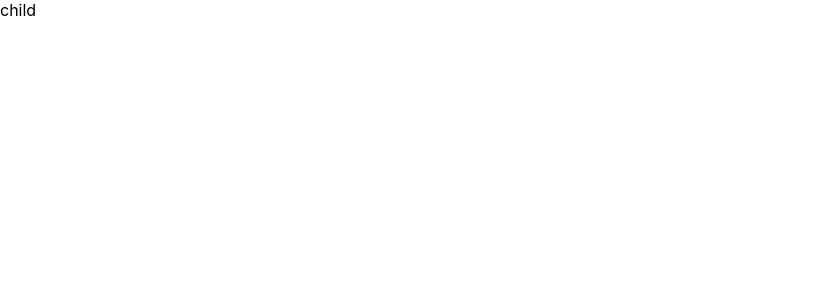
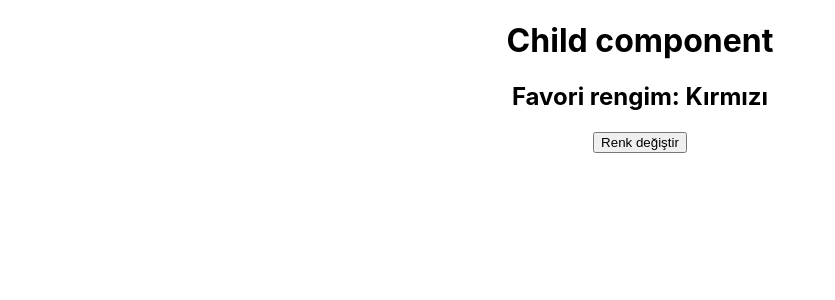
Before and after one commit to gohugotr/reactjs-15-saat, a React (Create React App) app: page / in a window 1280 px wide. Shown: the top 300 px of the page, without its empty margins (0-835 px from the left). Built offline with nearby package versions, Linux system fonts and the light colour scheme; the HTML template or start-up script is replaced by a standard one.

Commit message:
componentWillReceiveProps commit edildi.

```diff
--- a/src/App.js
+++ b/src/App.js
@@ -7,6 +7,10 @@ class App extends Component {
   {
     console.log('Constructor çalıştı..')
     super(props);
+    this.state = {
+      favorirengim:'Kırmızı',
+    }
+    this.onClick = this.onClick.bind(this);
   }
 
   componentWillMount(){
@@ -17,14 +21,20 @@ class App extends Component {
     console.log("DidMount çalıştı.");
     // Renderden sonra bir güncelleme istiyorsak bu önemli yapıyı kullanabiliriz.
   }
+  onClick(){
+    this.setState({
+      favorirengim:'Mavi',
+    });
+  }
 
   render() {
     console.log('Render çalıştı.')
     return (
-      <div>
-        <Child />
+      <div className='App'>
+        <Child renk={this.state.favorirengim} />
+        <button onClick={this.onClick}>Renk değiştir</button>
       </div>
-    )
+    );
   }
 }
 export default App;
--- a/src/Child.js
+++ b/src/Child.js
@@ -13,12 +13,17 @@ class Child extends Component {
   componentDidMount() {
     console.log("Child DidMount çalıştı.");
   }
+  componentWillReceiveProps(){
+      alert("Merhaba WillReceiveProps çalıştı");
+      console.log("WillReceiveProps çalıştı");
+  }
 
   render() {
     console.log("Child Render çalıştı.");
     return (
       <div>
-        child
+        <h1>Child component</h1>
+        <h2>Favori rengim: {this.props.renk}</h2>
       </div>
     );
   }
```
